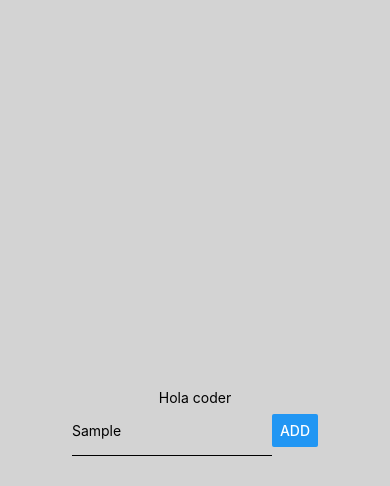
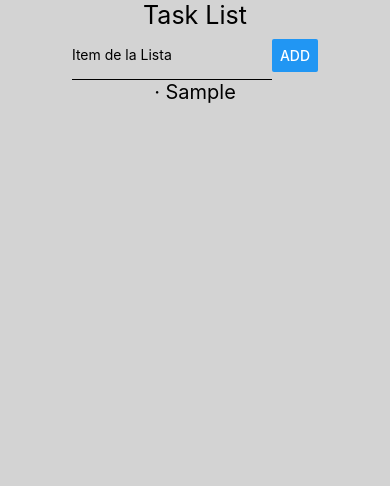
Before and after one commit to maxizavala/CH-RN-48260, a React Native app: screen / in a window 390 px wide. Both pictures are taken after typing "Sample" into the empty fields and a click on the button "ADD". Shown: the top 486 px of the page. Built offline with nearby package versions, Linux system fonts and the light colour scheme.

Commit message:
09/01 - Eventos & Lista optimizada

```diff
--- a/App.js
+++ b/App.js
@@ -1,21 +1,48 @@
-import { Button, StyleSheet, Text, TextInput, View } from 'react-native';
+import { Button, FlatList, Text, TextInput, View } from 'react-native';
 
 import { StatusBar } from 'expo-status-bar';
 import styles from './Estilos.js';
+import { useState } from 'react';
 
 export default function App() {
+
+    const [text, setText] = useState('')
+
+    const [itemList, setItemList] = useState([])
+
+    const addItem = (item) => {
+            if (item != '') {
+                setItemList([...itemList, {id: itemList.length +1, value: item}])
+                setText('')
+            }
+    }
+
+	const onHandlerChangeItem = (t) => {
+        setText(t)
+    }
+
     return (
         <View style={styles.container}>
-      <Text>Hola coder</Text>
+            <StatusBar style="auto" />
+            <Text style={styles.title}>Task List</Text>
             <View style={styles.inputContainer}>
                 <TextInput
                     placeholder = "Item de la Lista"
                     style={styles.input}
+                    value={text}
+                    onChangeText={onHandlerChangeItem}
                 />
-        <Button title="ADD" onPress={() => console.log("click")} />
+                <Button title="ADD" onPress={() => addItem(text)} />
             </View>
-
-      <StatusBar style="auto" />
+            <FlatList
+                data={itemList}
+                keyExtractor={ item => item.id.toString() }
+                renderItem={({item}) => (<Text style={{fontSize: 20}}>· {item.value}</Text>)}
+            />
         </View>
     );
 }
+
+/*
+
+*/
--- a/Estilos.js
+++ b/Estilos.js
@@ -18,5 +18,8 @@ export default StyleSheet.create({
         borderBottomWidth: 1,
         width: 200,
         height: 50,
+    },
+    title: {
+        fontSize: 25,
     }
 })
```
Lines whose indentation alone changed are shown as unchanged.
